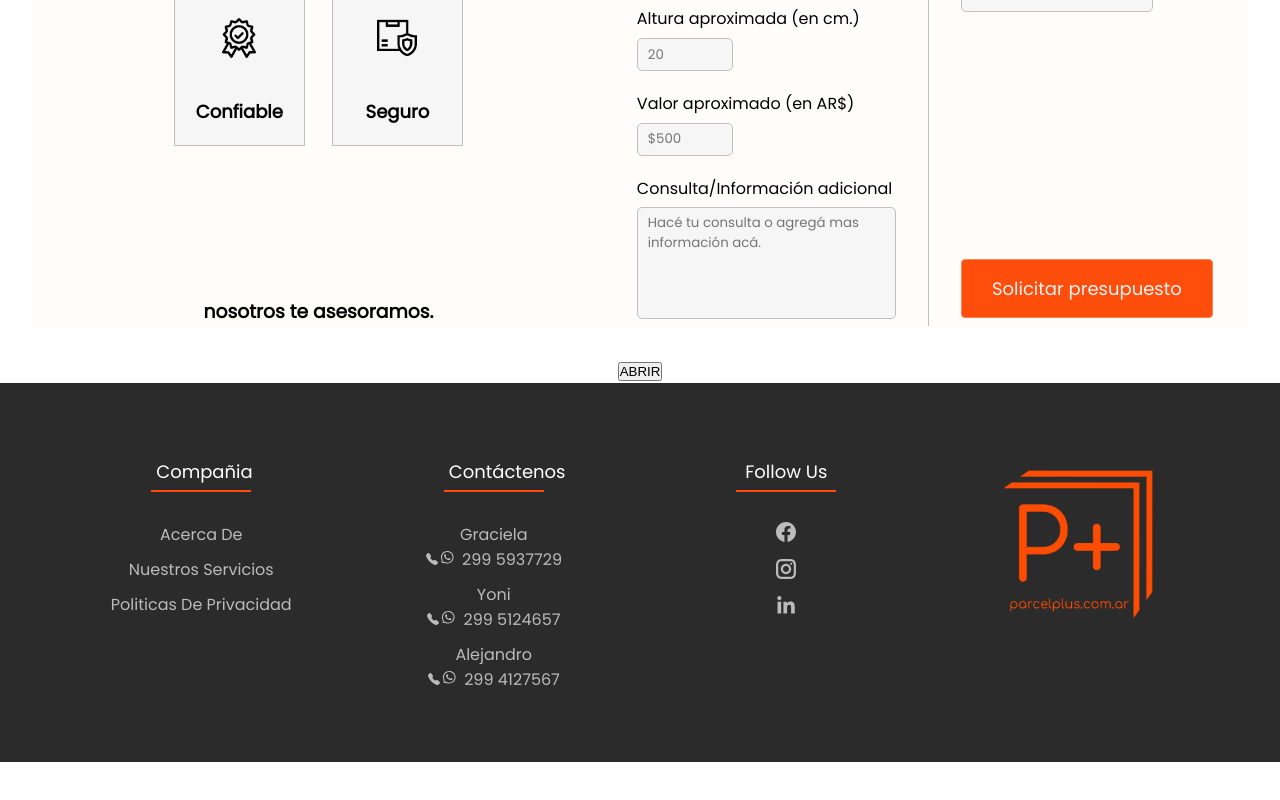
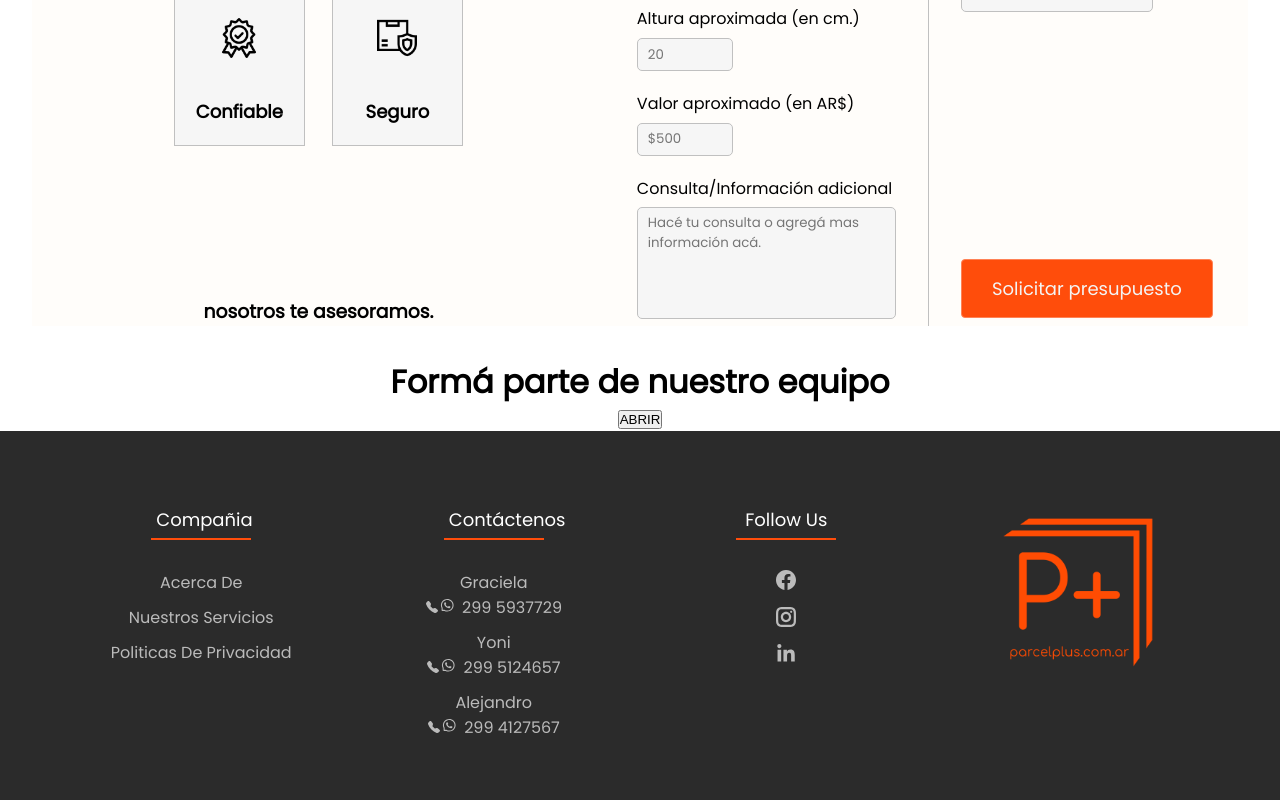
Before and after one commit to CesarAlcoholado/ParcelPlus, a React (Create React App) app in the folder client/: page /Home in a window 1280 px wide. Shown: the part 3097-3897 px from the top of the page. Before the commit the page ends 3859 px from the top, so only its background shows below. Built offline with nearby package versions, Linux system fonts and the light colour scheme.

Commit message:
Modal section update

```diff
--- a/client/src/components/Modal/Modal.jsx
+++ b/client/src/components/Modal/Modal.jsx
@@ -5,6 +5,7 @@ export default function Modal () {
   const [openModal, setOpenModal] = useState(false);
   return (
     <div>
+      <h1>Formá parte de nuestro equipo</h1>
       <button onClick={() => setOpenModal(true)}>ABRIR</button>
       <Cv open={openModal} onClose={() => setOpenModal(false)} />
     </div>
```
